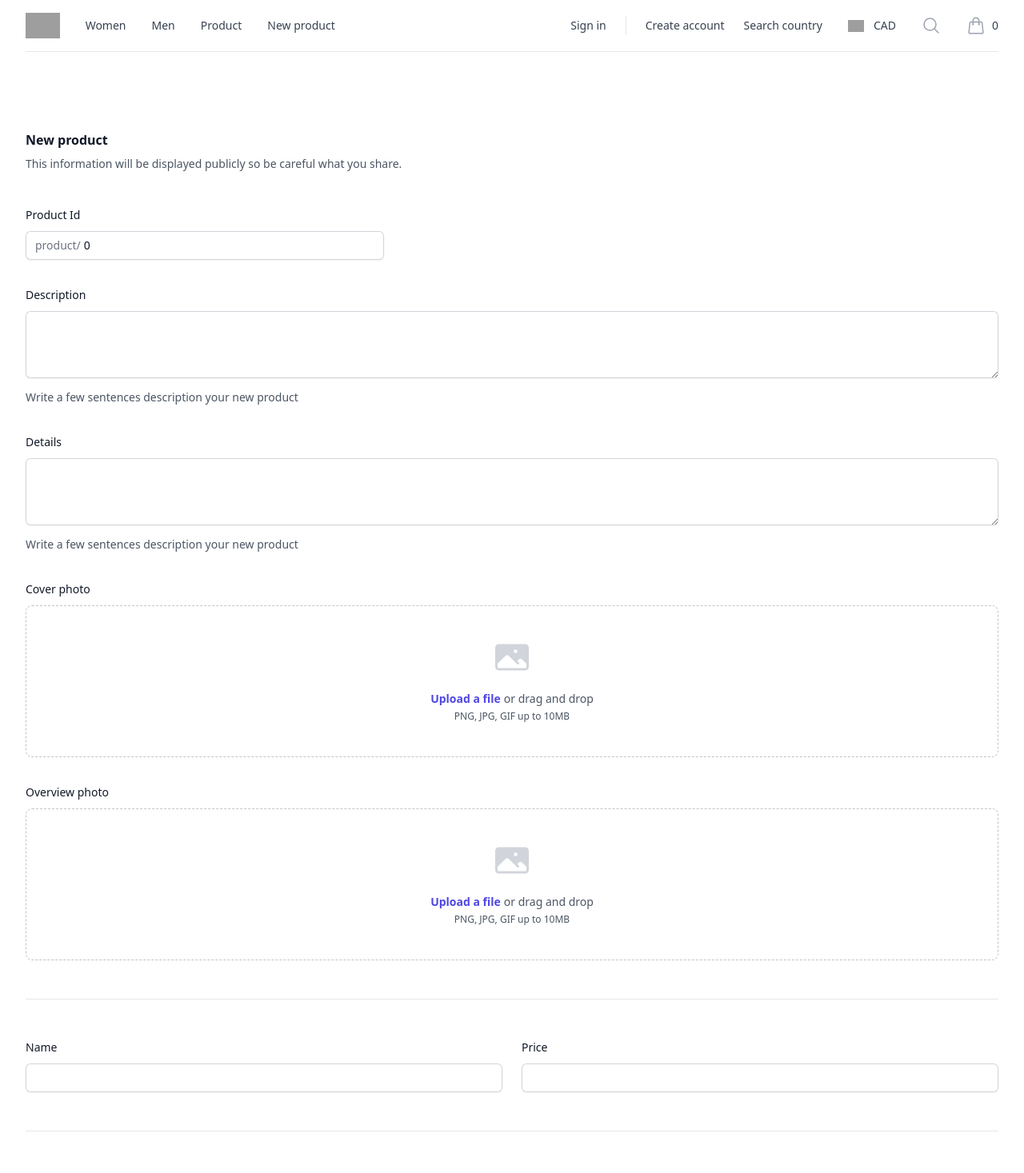
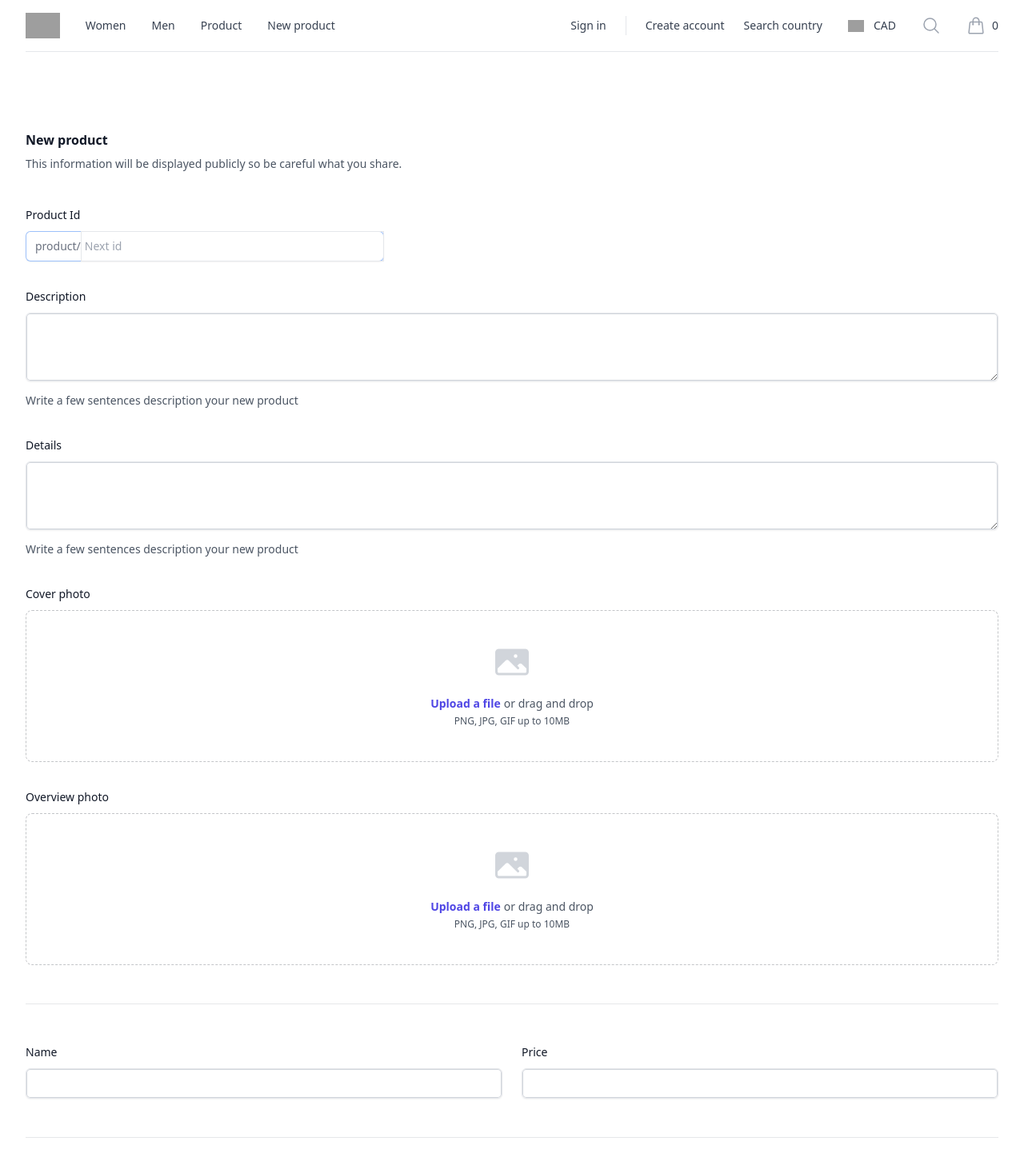
Before and after one commit to chungTA0609/vite-react-ts, a React (Vite) app: page /new-product in a window 1280 px wide. Shown: the top 1467 px of the page at 80% size. Built offline with nearby package versions, Linux system fonts and the light colour scheme; grey boxes are pictures that could not be loaded.

Commit message:
update form

```diff
--- a/src/components/FormComponent.tsx
+++ b/src/components/FormComponent.tsx
@@ -1,10 +1,19 @@
 import { PhotoIcon } from "@heroicons/react/24/solid";
 import Modal from "./Modal";
-import { ChangeEvent, useState } from "react";
+import { useEffect, useState } from "react";
 import { addProduct } from "../features/product/productListSlice";
+import { useAppDispatch, useAppSelector } from "../app/store/hook";
+import { useNavigate } from "react-router-dom";
+import { useForm, SubmitHandler } from "react-hook-form";
 
-import { useNavigate } from "react-router-dom";
-import { useAppDispatch, useAppSelector } from "../app/store/hook";
+interface NewProductData {
+  productId: string;
+  description: string;
+  details: string;
+  name: string;
+  price: string;
+}
+
 const sizeArray = [
   { name: "XXS", inStock: false },
   { name: "XS", inStock: false },
@@ -18,18 +27,21 @@ const sizeArray = [
 export default function FormComponent() {
   const [open, setOpen] = useState(false);
   const [isError, setIsError] = useState(false);
-  const [inputForm, setInputForm] = useState({
-    productId: "0",
-    description: "",
-    detail: "",
-    name: "",
-    price: "",
-  });
   const [sizes, setSizes] = useState(sizeArray);
   const { productList } = useAppSelector((state) => state.productList);
   const dispatch = useAppDispatch();
   const navigate = useNavigate();
+  const {
+    register,
+    handleSubmit,
+    formState: { errors, touchedFields },
+  } = useForm<NewProductData>();
 
+  useEffect(() => {
+    console.log();
+    console.log(touchedFields, "touch");
+    console.log(errors, "error");
+  }, [touchedFields, errors]);
   function handleModal(openState: boolean) {
     setOpen(openState);
     if (!openState) {
@@ -39,15 +51,6 @@ export default function FormComponent() {
   function handleError(errorState: boolean) {
     setIsError(errorState);
   }
-  function handleItemChange(
-    key: string,
-    e: ChangeEvent<HTMLTextAreaElement | HTMLInputElement>
-  ) {
-    setInputForm({
-      ...inputForm,
-      [key]: e.target.value,
-    });
-  }
   function handleSizeChange(index: number) {
     const newSize = [...sizes];
 
@@ -55,12 +58,17 @@ export default function FormComponent() {
 
     setSizes(newSize);
   }
-  function submitNewProduct() {
+
+  const submitForm: SubmitHandler<NewProductData> = () => {
+    handleModal(true);
+  };
+
+  const submitNewProduct: SubmitHandler<NewProductData> = (data: object) => {
     try {
       if (Object.keys({}).length) {
         handleError(true);
       }
-      const newProductObj = { ...inputForm, sizes: [...sizes] };
+      const newProductObj = { ...data, sizes: [...sizes] };
       const newListProduct = [...productList];
 
       newListProduct.push({
@@ -111,7 +119,7 @@ export default function FormComponent() {
           "Pre-washed & pre-shrunk",
           "Ultra-soft 100% cotton",
         ],
-        details: newProductObj.detail,
+        details: newProductObj.details,
         imageSrc:
           "https://tailwindui.com/img/ecommerce-images/product-page-02-tertiary-product-shot-02.jpg",
         imageAlt:
@@ -125,10 +133,10 @@ export default function FormComponent() {
 
       handleError(true);
     }
-  }
+  };
   return (
     <>
-      <form>
+      <form onSubmit={handleSubmit(submitForm)}>
         <div className="space-y-12">
           <div className="border-b border-gray-900/10 pb-12">
             <h2 className="text-base font-semibold leading-7 text-gray-900">
@@ -148,22 +156,31 @@ export default function FormComponent() {
                   Product Id
                 </label>
                 <div className="mt-2">
-                  <div className="flex rounded-md shadow-sm ring-1 ring-inset ring-gray-300 focus-within:ring-2 focus-within:ring-inset focus-within:ring-indigo-600 sm:max-w-md">
+                  <div className="flex rounded-md shadow-sm ring-1 ring-inset focus-within:ring-2 focus-within:ring-inset focus-within:ring-indigo-600 sm:max-w-md">
                     <span className="flex select-none items-center pl-3 text-gray-500 sm:text-sm">
                       product/
                     </span>
                     <input
-                      value={inputForm.productId}
-                      onChange={(e) => {
-                        handleItemChange("productId", e);
-                      }}
                       type="text"
+                      {...register("productId", {
+                        required: "Product id is required",
+                      })}
                       name="productId"
                       id="productId"
                       autoComplete="productId"
-                      className="block flex-1 border-0 bg-transparent py-1.5 pl-1 text-gray-900 placeholder:text-gray-400 focus:ring-0 sm:text-sm sm:leading-6"
+                      className={
+                        "block flex-1 border bg-transparent py-1.5 pl-1 text-gray-900 placeholder:text-gray-400 focus:ring-0 sm:text-sm sm:leading-6" +
+                        (errors.productId ? "border-red-500" : "")
+                      }
                       placeholder="Next id"
                     />
+                  </div>
+                  <div>
+                    {errors.productId && (
+                      <span className="text-red-500">
+                        {errors.productId.message}
+                      </span>
+                    )}
                   </div>
                 </div>
               </div>
@@ -178,14 +195,20 @@ export default function FormComponent() {
                 <div className="mt-2">
                   <textarea
                     id="description"
+                    rows={3}
+                    {...register("description", {
+                      required: "Description is required",
+                    })}
                     name="description"
-                    rows={3}
-                    value={inputForm.description}
-                    onChange={(e) => {
-                      handleItemChange("description", e);
-                    }}
-                    className="block w-full rounded-md border-0 py-1.5 text-gray-900 shadow-sm ring-1 ring-inset ring-gray-300 placeholder:text-gray-400 focus:ring-2 focus:ring-inset focus:ring-indigo-600 sm:text-sm sm:leading-6"
+                    className="block w-full rounded-md border py-1.5 text-gray-900 shadow-sm ring-1 ring-inset ring-gray-300 placeholder:text-gray-400 focus:ring-2 focus:ring-inset focus:ring-indigo-600 sm:text-sm sm:leading-6"
                   />
+                  <div>
+                    {errors.description && (
+                      <span className="text-red-500">
+                        {errors.description.message}
+                      </span>
+                    )}
+                  </div>
                 </div>
                 <p className="mt-3 text-sm leading-6 text-gray-600">
                   Write a few sentences description your new product
@@ -200,15 +223,21 @@ export default function FormComponent() {
                 </label>
                 <div className="mt-2">
                   <textarea
+                    {...register("details", {
+                      required: "Detail is required",
+                    })}
                     id="details"
                     name="details"
                     rows={3}
-                    value={inputForm.detail}
-                    className="block w-full rounded-md border-0 py-1.5 text-gray-900 shadow-sm ring-1 ring-inset ring-gray-300 placeholder:text-gray-400 focus:ring-2 focus:ring-inset focus:ring-indigo-600 sm:text-sm sm:leading-6"
-                    onChange={(e) => {
-                      handleItemChange("detail", e);
-                    }}
+                    className="block w-full rounded-md border py-1.5 text-gray-900 shadow-sm ring-1 ring-inset ring-gray-300 placeholder:text-gray-400 focus:ring-2 focus:ring-inset focus:ring-indigo-600 sm:text-sm sm:leading-6"
                   />
+                  <div>
+                    {errors.details && (
+                      <span className="text-red-500">
+                        {errors.details.message}
+                      </span>
+                    )}
+                  </div>
                 </div>
                 <p className="mt-3 text-sm leading-6 text-gray-600">
                   Write a few sentences description your new product
@@ -298,16 +327,22 @@ export default function FormComponent() {
                 </label>
                 <div className="mt-2">
                   <input
-                    value={inputForm.name}
-                    onChange={(e) => {
-                      handleItemChange("name", e);
-                    }}
+                    {...register("name", {
+                      required: "Name is required",
+                    })}
                     type="text"
                     name="name"
                     id="name"
                     autoComplete="family-name"
-                    className="block w-full rounded-md border-0 py-1.5 text-gray-900 shadow-sm ring-1 ring-inset ring-gray-300 placeholder:text-gray-400 focus:ring-2 focus:ring-inset focus:ring-indigo-600 sm:text-sm sm:leading-6"
+                    className="block w-full rounded-md border py-1.5 text-gray-900 shadow-sm ring-1 ring-inset ring-gray-300 placeholder:text-gray-400 focus:ring-2 focus:ring-inset focus:ring-indigo-600 sm:text-sm sm:leading-6"
                   />
+                  <div>
+                    {errors.name && (
+                      <span className="text-red-500">
+                        {errors.name.message}
+                      </span>
+                    )}
+                  </div>
                 </div>
               </div>
 
@@ -320,16 +355,25 @@ export default function FormComponent() {
                 </label>
                 <div className="mt-2">
                   <input
-                    value={inputForm.price}
-                    onChange={(e) => {
-                      handleItemChange("price", e);
-                    }}
+                    {...register("price", {
+                      required: "Price is required",
+                    })}
                     type="text"
                     name="price"
                     id="price"
                     autoComplete="given-name"
-                    className="block w-full rounded-md border-0 py-1.5 text-gray-900 shadow-sm ring-1 ring-inset ring-gray-300 placeholder:text-gray-400 focus:ring-2 focus:ring-inset focus:ring-indigo-600 sm:text-sm sm:leading-6"
+                    className={
+                      "block w-full rounded-md border py-1.5 text-gray-900 shadow-sm ring-1 ring-inset ring-gray-300 placeholder:text-gray-400 focus:ring-2 focus:ring-inset focus:ring-indigo-600 sm:text-sm sm:leading-6" +
+                      (errors.price ? "border-red-500" : "")
+                    }
                   />
+                  <div>
+                    {errors.price && (
+                      <span className="text-red-500">
+                        {errors.price.message}
+                      </span>
+                    )}
+                  </div>
                 </div>
               </div>
             </div>
@@ -383,12 +427,12 @@ export default function FormComponent() {
           >
             Cancel
           </button>
-          <span
-            onClick={() => handleModal(true)}
+          <button
+            type="submit"
             className="rounded-md bg-indigo-600 px-3 py-2 text-sm font-semibold text-white shadow-sm hover:bg-indigo-500 focus-visible:outline focus-visible:outline-2 focus-visible:outline-offset-2 focus-visible:outline-indigo-600"
           >
             Save
-          </span>
+          </button>
         </div>
       </form>
       <Modal
```
